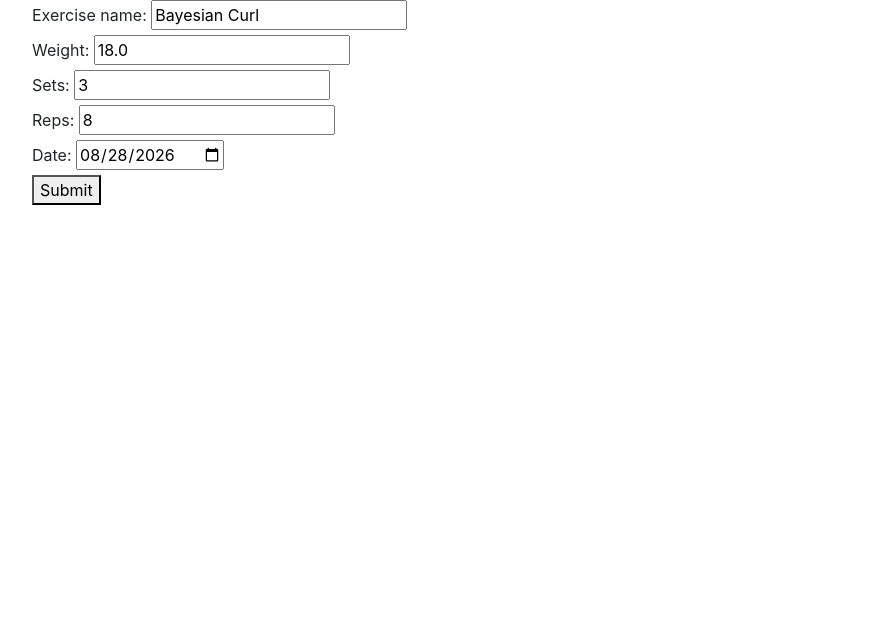
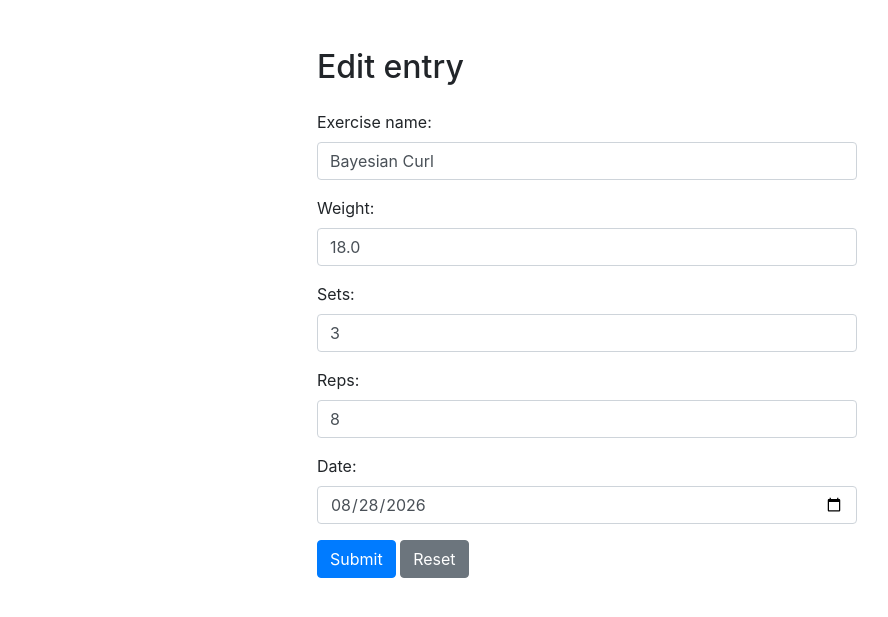
Before and after one commit to hud-k/gym-tracker, a Flask app: page /edit/3 in a window 1280 px wide. Shown: the part 56-673 px from the top of the page, without its empty margins (53-941 px from the left). Run offline with Flask 3, Linux system fonts and the light colour scheme; a user stored in the database is signed in; data comes from the database, SQL or seed files in the repository; parts of the project's set-up code (start-up, migrations or seed data) failed here and were passed over.

Commit message:
fix: applied Bootstrap styling to edit form

```diff
--- a/app/templates/edit_workout.html
+++ b/app/templates/edit_workout.html
@@ -1,33 +1,39 @@
 {% extends "base.html" %}
 {% block title %}Edit Workouts{% endblock %}
 {% block content %}
+<div class="row">
+    <div class="col-md-6 offset-md-3 mt-5">
+        <h2>Edit entry</h2>
         <form action="{{ url_for('edit_workout', workout_id = workout.id) }}" method="post">
-    <div>
-        <label for="exercise_name">Exercise name:</label>
-        <input type="text" id="exercise_name" name="exercise_name" value="{{ workout.exercise_name }}" required>
+            <div class="mt-4 mb-3 form-floating">
+                <label for="exercise_name" class="form-label">Exercise name:</label>
+                <input type="text" id="exercise_name" name="exercise_name" value="{{ workout.exercise_name }}" class="form-control" required>
             </div>
 
-    <div>
-        <label for="weight">Weight:</label>
-        <input type="number" id="weight" name="weight" step="0.5" value="{{ workout.weight }}" required>
+            <div class="mb-3">
+                <label for="weight" class="form-label">Weight:</label>
+                <input type="number" id="weight" name="weight" step="0.5" value="{{ workout.weight }}" class="form-control" required>
             </div>
 
-    <div>
-        <label for="sets">Sets:</label>
-        <input type="number" id="sets" name="sets" value="{{ workout.sets }}" required>
+            <div class="mb-3">
+                <label for="sets" class="form-label">Sets:</label>
+                <input type="number" id="sets" name="sets" value="{{ workout.sets }}" class="form-control" required>
+            </div class="mb-3">
+
+            <div class="mb-3">
+                <label for="reps" class="form-label">Reps:</label>
+                <input type="number" id="reps" name="reps" value="{{ workout.reps }}" class="form-control" required>
             </div>
 
-    <div>
-        <label for="reps">Reps:</label>
-        <input type="number" id="reps" name="reps" value="{{ workout.reps }}" required>
+            <div class="mb-3">
+                <label for="date" class="form-label">Date:</label>
+                <input type="date" id="date" name="date" value="{{ workout.date }}" class="form-control" required>
             </div>
 
-    <div>
-        <label for="date">Date:</label>
-        <input type="date" id="date" name="date" value="{{ workout.date }}" required>
-    </div>
-
-    <button type="submit">Submit</button>
+            <button type="submit" class="btn btn-primary">Submit</button>
+            <button type="reset" class="btn btn-secondary">Reset</button>
         </form>
         <p>{{message}}</p>
+    </div>
+</div>
 {% endblock %}
```
Lines whose indentation alone changed are shown as unchanged.
